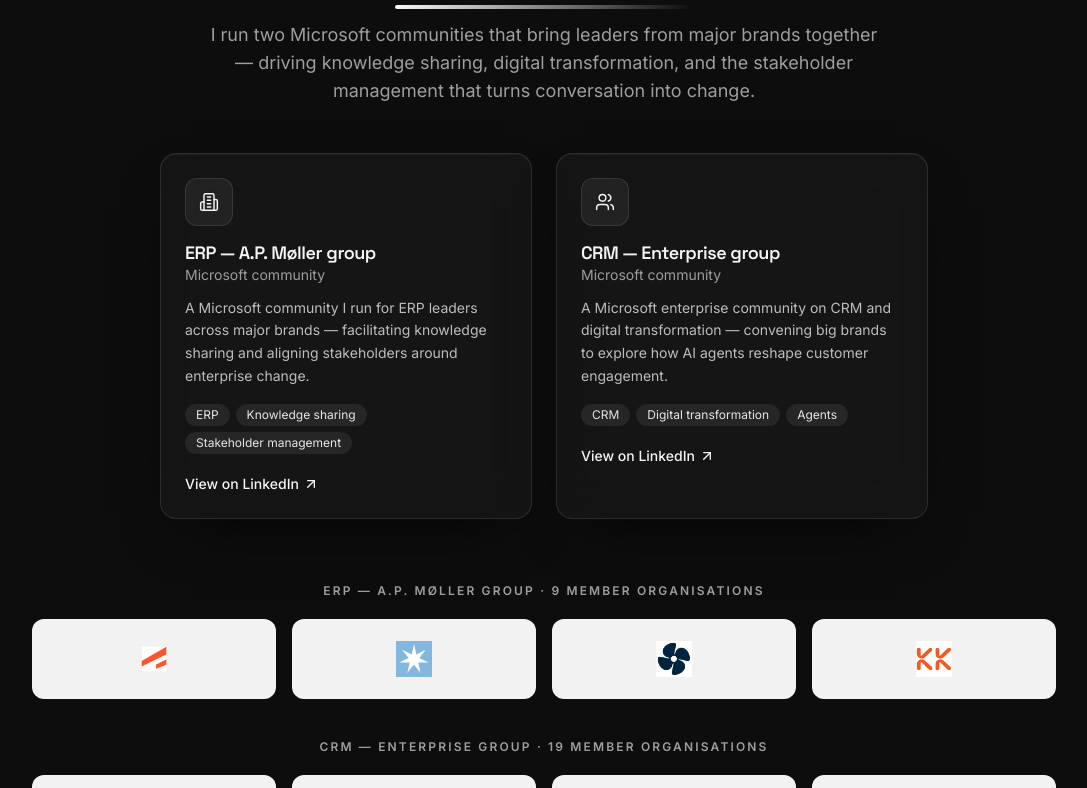
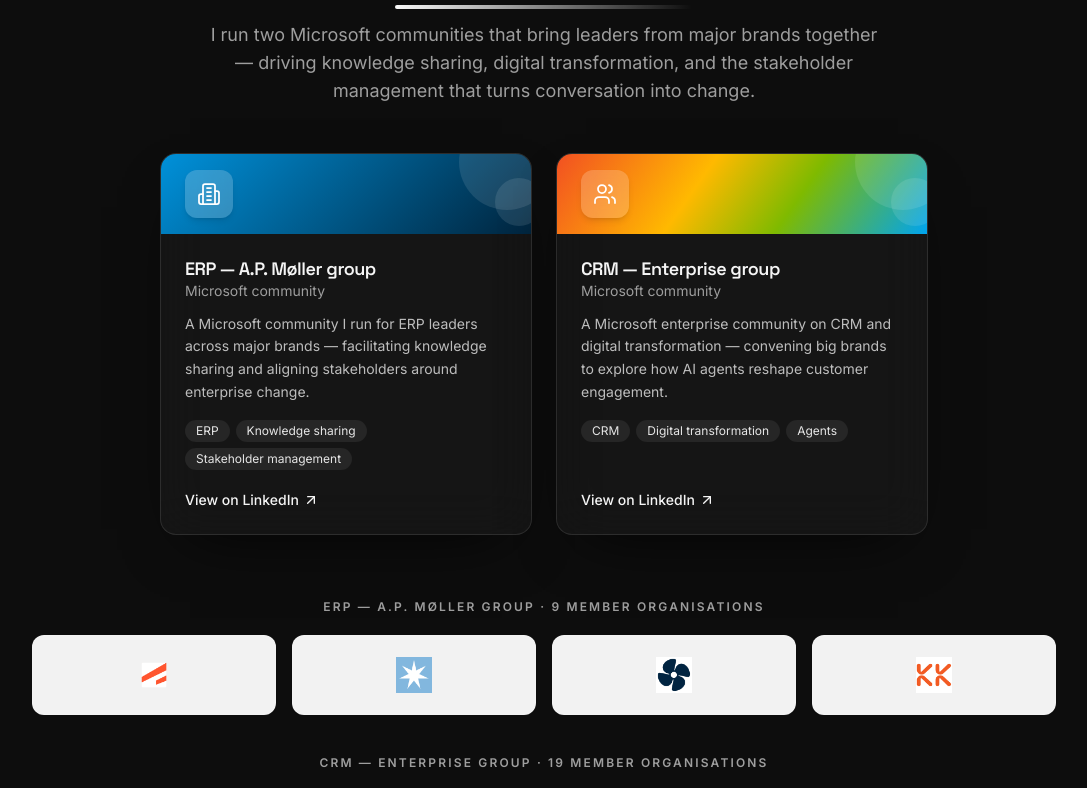
Before and after one commit to aaandersen/aboutMe, a React (Vite) app: page / in a window 1280 px wide. Shown: the part 3433-4221 px from the top of the page, without its empty margins (96-1183 px from the left). Built offline with nearby package versions, Linux system fonts and the light colour scheme.

Commit message:
Portfolio banners for cloud + forecasting; Maersk/Microsoft gradient headers on Communities; member logos link to sites

```diff
--- a/src/components/Communities.tsx
+++ b/src/components/Communities.tsx
@@ -21,6 +21,7 @@
   tags: string[];
   companies: Brand[];
   icon: LucideIcon;
+  gradient: string;
   link?: string;
 }
 
@@ -43,6 +44,7 @@
       { name: "Innargi", domain: "innargi.com" },
     ],
     icon: Building2,
+    gradient: "linear-gradient(135deg, #0091DA, #00243D)",
     link: "https://www.linkedin.com/posts/anders-adalberth-andersen-58b537215_apmaeoller-knowledgesharing-activity-7417511067469127681-Rz8u",
   },
   {
@@ -73,6 +75,7 @@
       { name: "WS Audiology", domain: "wsa.com" },
     ],
     icon: Users,
+    gradient: "linear-gradient(125deg, #F25022, #FFB900 38%, #7FBA00 64%, #00A4EF)",
     link: "https://www.linkedin.com/posts/anders-adalberth-andersen-58b537215_digitaltransformation-erfa-agents-activity-7425631509304410112-7Ltf",
   },
 ];
@@ -88,7 +91,13 @@
     .replace(/^-+|-+$/g, "");
 
   return (
-    <div className="flex h-20 items-center justify-center rounded-xl border border-white/10 bg-white/95 px-4 shadow-sm">
+    <a
+      href={`https://${brand.domain}`}
+      target="_blank"
+      rel="noopener noreferrer"
+      title={`Visit ${brand.name}`}
+      className="flex h-20 items-center justify-center rounded-xl border border-white/10 bg-white/95 px-4 shadow-sm transition-transform duration-200 hover:-translate-y-0.5 hover:shadow-md"
+    >
       {failed ? (
         <span className="text-center text-sm font-semibold text-neutral-700">
           {brand.name}
@@ -103,7 +112,7 @@
           className="max-h-9 w-auto max-w-full object-contain"
         />
       )}
-    </div>
+    </a>
   );
 };
 
@@ -192,7 +201,7 @@
               <div
                 key={group.name}
                 onMouseMove={handleSpotlight}
-                className="glass-card card-hover spotlight flex flex-col rounded-2xl p-6"
+                className="glass-card card-hover spotlight flex flex-col overflow-hidden rounded-2xl"
                 style={{
                   transitionDelay: `${index * 90}ms`,
                   opacity: revealed ? 1 : 0,
@@ -200,11 +209,19 @@
                   transition: "opacity .6s ease, transform .6s ease",
                 }}
               >
-                <div className="flex h-12 w-12 items-center justify-center rounded-xl border border-white/10 bg-white/[0.06] text-foreground">
-                  <Icon className="h-5 w-5" strokeWidth={1.75} />
+                <div
+                  className="relative flex h-20 items-center overflow-hidden px-6"
+                  style={{ background: group.gradient }}
+                >
+                  <div className="relative z-10 flex h-12 w-12 items-center justify-center rounded-xl bg-white/20 text-white shadow-md backdrop-blur">
+                    <Icon className="h-6 w-6" strokeWidth={1.75} />
+                  </div>
+                  <div className="pointer-events-none absolute -right-6 -top-10 h-24 w-24 rounded-full bg-white/10" />
+                  <div className="pointer-events-none absolute -right-3 bottom-2 h-12 w-12 rounded-full bg-white/10" />
                 </div>
 
-                <h3 className="mt-4 text-lg font-semibold leading-tight">
+                <div className="flex flex-1 flex-col p-6">
+                  <h3 className="text-lg font-semibold leading-tight">
                     {group.name}
                   </h3>
                   <p className="text-sm text-muted-foreground">{group.org}</p>
@@ -226,12 +243,13 @@
                       href={group.link}
                       target="_blank"
                       rel="noopener noreferrer"
-                    className="group mt-5 inline-flex items-center text-sm font-medium text-foreground hover:underline"
+                      className="group mt-auto inline-flex items-center pt-5 text-sm font-medium text-foreground hover:underline"
                     >
                       View on LinkedIn
                       <ArrowUpRight className="ml-1 h-4 w-4 transition-transform group-hover:translate-x-0.5 group-hover:-translate-y-0.5" />
                     </a>
                   )}
+                </div>
               </div>
             );
           })}
--- a/src/components/Portfolio.tsx
+++ b/src/components/Portfolio.tsx
@@ -113,6 +113,7 @@
       "Higher-secondary (HTX) SOP project modelling epidemic development with the SIR model — demonstrating mathematics, algorithms, and predictive data analysis.",
     technologies: ["Mathematics", "Algorithms", "Modelling"],
     icon: LineChart,
+    image: "/uploads/forecasting.svg",
     gradient: "from-neutral-800 to-neutral-950",
   },
   {
@@ -122,6 +123,7 @@
       "Deployed and maintained web applications on Azure and DigitalOcean using Ubuntu servers — covering provisioning, hosting, and ongoing infrastructure management.",
     technologies: ["Azure", "DigitalOcean", "Ubuntu", "Cloud"],
     icon: Cloud,
+    image: "/uploads/cloud.svg",
     gradient: "from-neutral-600 to-neutral-800",
   },
 ];
```
Also changed, not shown: public/uploads/cloud.svg (added), public/uploads/forecasting.svg (added), 7 other files (tests, documents, lock files or other folders). Lines whose indentation alone changed are shown as unchanged.
